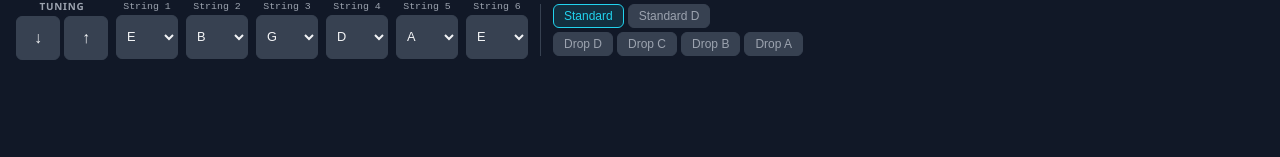
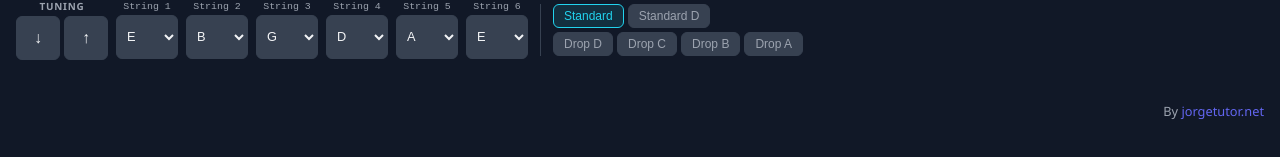
Before and after one commit to jorgetutor/guitar-scale, a website built with Vite: page index.html in a window 1280 px wide. Shown: the part 569-726 px from the top of the page. Built offline with nearby package versions, Linux system fonts and the light colour scheme.

Commit message:
author references

```diff
--- a/src/main.ts
+++ b/src/main.ts
@@ -77,6 +77,9 @@ function buildApp(s: AppState): string {
       ${buildControls(s, scaleName)}
       ${buildScaleNotes(s)}
       ${buildFretboardSection(s)}
+      <footer class="app-footer">
+        By <a href="https://jorgetutor.net" target="_blank" rel="noopener">jorgetutor.net</a>
+      </footer>
     </div>
   `;
 }
--- a/src/style.css
+++ b/src/style.css
@@ -427,3 +427,19 @@ input[type="number"] { -moz-appearance: textfield; }
   color: var(--note-clr);
   background: rgba(34, 211, 238, 0.12);
 }
+
+.app-footer {
+  text-align: right;
+  padding: 1.5rem 0 0.5rem;
+  font-size: 0.8rem;
+  color: var(--text-dim, #888);
+}
+
+.app-footer a {
+  color: var(--accent, #6366f1);
+  text-decoration: none;
+}
+
+.app-footer a:hover {
+  text-decoration: underline;
+}
```
Also changed, not shown: README.md.
